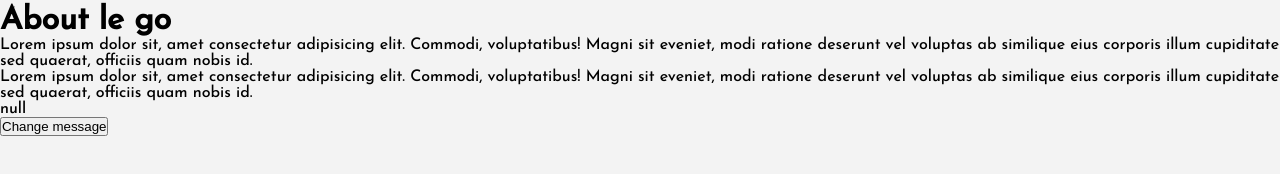
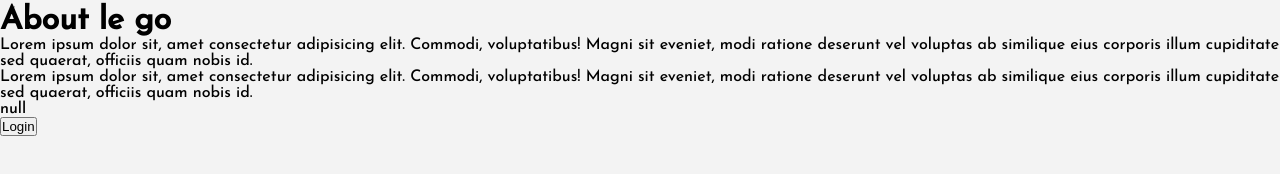
Before and after one commit to Michelprogram/country-react, a React (Create React App) app: page /about in a window 1280 px wide. Shown: the part 146-320 px from the top of the page. Built offline with nearby package versions, Linux system fonts and the light colour scheme.

Commit message:
:sparkles: yarn

```diff
--- a/src/Pages/About.tsx
+++ b/src/Pages/About.tsx
@@ -18,7 +18,7 @@ const About = () => {
             <p>Lorem ipsum dolor sit, amet consectetur adipisicing elit. Commodi, voluptatibus! Magni sit eveniet, modi ratione deserunt vel voluptas ab similique eius corporis illum cupiditate sed quaerat, officiis quam nobis id.</p>
             <p>Lorem ipsum dolor sit, amet consectetur adipisicing elit. Commodi, voluptatibus! Magni sit eveniet, modi ratione deserunt vel voluptas ab similique eius corporis illum cupiditate sed quaerat, officiis quam nobis id.</p>
             <p className="context">{JSON.stringify(user, null, 2)}</p>
-            <button onClick={() => setUser(FakeUser())}>Change message</button>
+            <button onClick={() => setUser(FakeUser)}>Login</button>
         </div>
     );
 };
--- a/src/data/User.tsx
+++ b/src/data/User.tsx
@@ -1,7 +1,7 @@
-export default function user() {
-    return {
-        login: "Micheljardinier",
-        mail: "michel@gmail.com",
-        age: 21
-    }
+const user = {
+    login: "Micheljardinier",
+    mail: "michel@gmail.com",
+    age: 21
 }
+
+export default user
```
Also changed, not shown: 1 other file (tests, documents, lock files or other folders).
